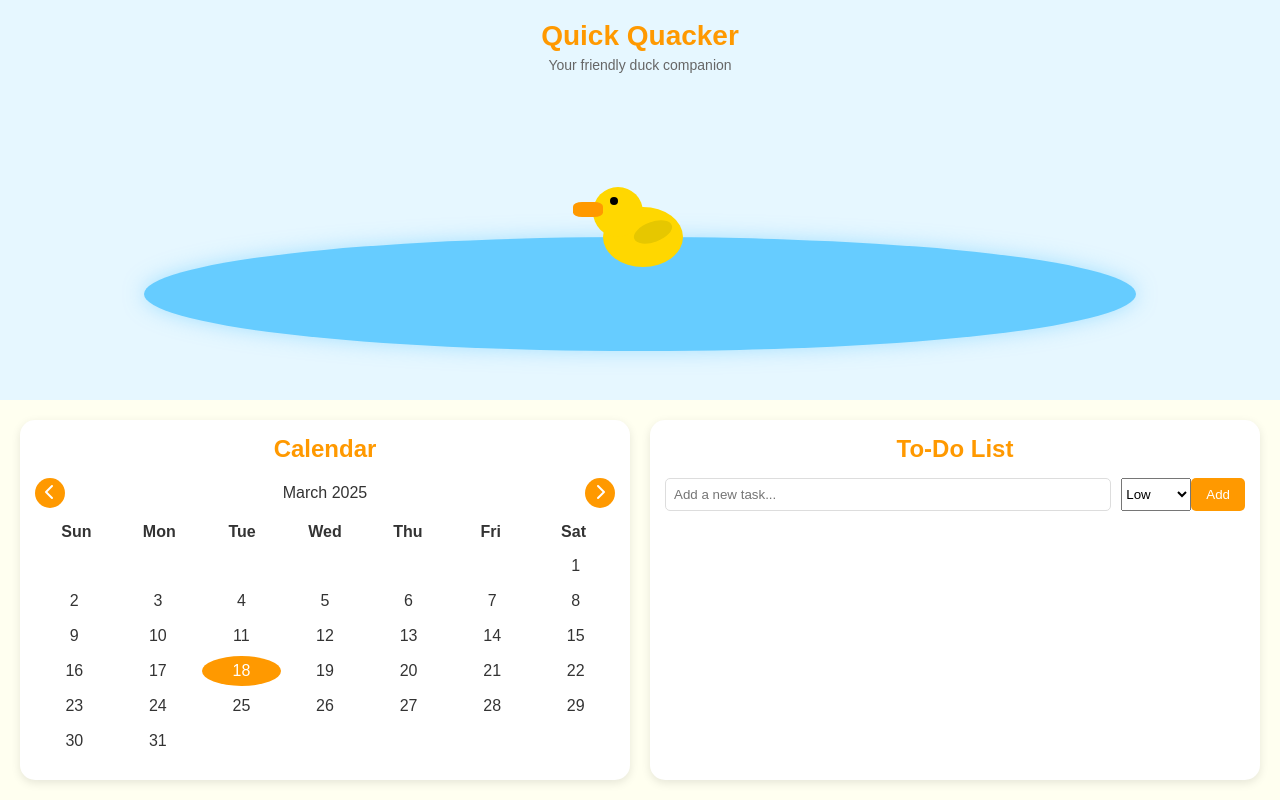
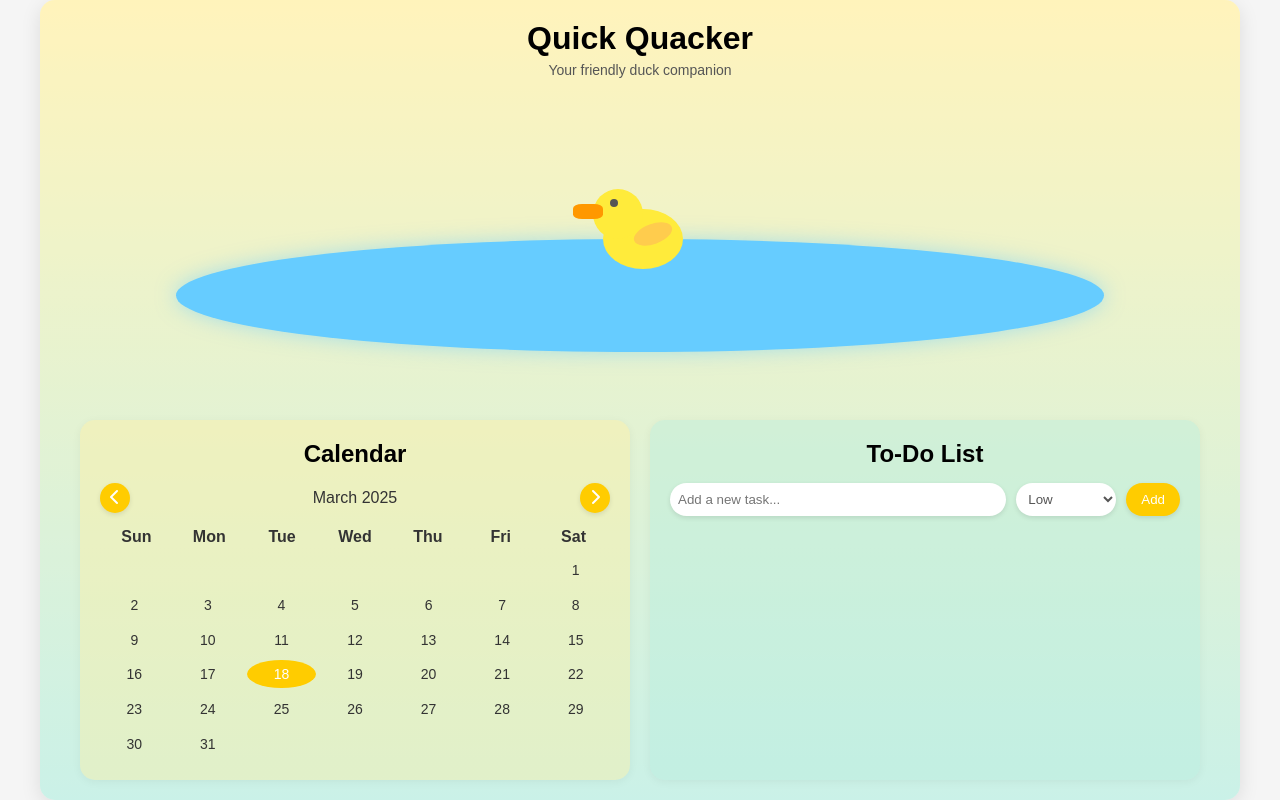
Before and after one commit to hvpham-yorku/project-quick-quacker-coding, a PHP site: the page made by Sprint_1/v4/Homepage/Duck Homepage.html in a window 1280 px wide. Run offline with PHP 8.4, Linux system fonts and the light colour scheme.

Commit message:
Update Duck Homepage.css

```diff
--- a/Sprint_1/v4/Homepage/Duck Homepage.css
+++ b/Sprint_1/v4/Homepage/Duck Homepage.css
@@ -7,7 +7,7 @@
 }
 
 body {
-    background-color: #f0f8ff;
+    background-color: #f5f5f5;
     color: #333;
 }
 
@@ -15,12 +15,18 @@ body {
     display: flex;
     flex-direction: column;
     height: 100vh;
+    max-width: 1200px;
+    margin: 0 auto;
+    box-shadow: 0 5px 20px rgba(0, 0, 0, 0.1);
+    background: linear-gradient(180deg, #ffee9e 0%, #b3ebdd 100%);
+    border-radius: 15px;
+    overflow: hidden;
 }
 
 /* Duck Pet Section */
 .duck-pet-section {
     height: 50%;
-    background-color: #e6f7ff;
+    background-color: rgba(255, 255, 255, 0.3);
     display: flex;
     flex-direction: column;
     padding: 20px;
@@ -35,13 +41,14 @@ body {
 }
 
 .duck-header h1 {
-    color: #ff9900;
-    font-size: 28px;
+    color: #000;
+    font-size: 32px;
+    font-weight: bold;
     margin-bottom: 5px;
 }
 
 .duck-header p {
-    color: #666;
+    color: #555;
     font-size: 14px;
 }
 
@@ -70,12 +77,16 @@ body {
     width: 120px;
     height: 120px;
     z-index: 2;
+    display: flex;
+    flex-direction: column;
+    justify-content: center;
+    align-items: center;
 }
 
 .duck-body {
     width: 80px;
     height: 60px;
-    background-color: #ffd700;
+    background-color: #ffeb3b;
     border-radius: 50%;
     position: absolute;
     top: 30px;
@@ -85,7 +96,7 @@ body {
 .duck-head {
     width: 50px;
     height: 50px;
-    background-color: #ffd700;
+    background-color: #ffeb3b;
     border-radius: 50%;
     position: absolute;
     top: 10px;
@@ -95,7 +106,7 @@ body {
 .duck-bill {
     width: 30px;
     height: 15px;
-    background-color: #ff9900;
+    background-color: #ff9800;
     border-radius: 30%;
     position: absolute;
     top: 25px;
@@ -105,7 +116,7 @@ body {
 .duck-eye {
     width: 8px;
     height: 8px;
-    background-color: #000;
+    background-color: #555;
     border-radius: 50%;
     position: absolute;
     top: 20px;
@@ -115,7 +126,7 @@ body {
 .duck-wing {
     width: 40px;
     height: 20px;
-    background-color: #e6c700;
+    background-color: #ffcc4d;
     border-radius: 50%;
     position: absolute;
     top: 45px;
@@ -127,23 +138,28 @@ body {
 .organizer-section {
     height: 50%;
     display: flex;
-    padding: 20px;
-    background-color: #fffff0;
+    padding: 20px 40px;
+    background-color: rgba(255, 255, 255, 0.3);
 }
 
 /* Calendar Styles */
 .calendar-container {
     flex: 1;
-    padding: 15px;
-    background-color: white;
+    padding: 20px;
+    background-color: rgba(255, 238, 158, 0.4); /* Light yellow background matching the top gradient */
     border-radius: 15px;
     margin-right: 10px;
-    box-shadow: 0 3px 10px rgba(0, 0, 0, 0.1);
+    box-shadow: 0 2px 10px rgba(0, 0, 0, 0.05);
+    overflow: hidden; /* Ensures content doesn't overflow */
+    display: flex;
+    flex-direction: column;
 }
 
 .calendar-container h2 {
     text-align: center;
-    color: #ff9900;
+    color: #000;
+    font-size: 24px;
+    font-weight: bold;
     margin-bottom: 15px;
 }
 
@@ -155,7 +171,7 @@ body {
 }
 
 .calendar-header button {
-    background-color: #ff9900;
+    background-color: #ffcc00;
     color: white;
     border: none;
     width: 30px;
@@ -163,6 +179,7 @@ body {
     border-radius: 50%;
     cursor: pointer;
     font-size: 16px;
+    box-shadow: 0 2px 5px rgba(0, 0, 0, 0.1);
 }
 
 .weekdays {
@@ -177,10 +194,12 @@ body {
     display: grid;
     grid-template-columns: repeat(7, 1fr);
     grid-gap: 5px;
+    flex: 1; /* Allow the calendar days to take up the remaining space */
+    font-size: 14px; /* Slightly smaller font size to fit better */
 }
 
 .calendar-days div {
-    height: 30px;
+    height: 28px; /* Slightly smaller height */
     display: flex;
     align-items: center;
     justify-content: center;
@@ -189,27 +208,30 @@ body {
 }
 
 .calendar-days div:hover {
-    background-color: #fff0cc;
+    background-color: rgba(255, 204, 0, 0.2);
 }
 
 .calendar-days .current-day {
-    background-color: #ff9900;
+    background-color: #ffcc00;
     color: white;
 }
 
 /* To-Do List Styles */
 .todo-container {
     flex: 1;
-    padding: 15px;
-    background-color: white;
+    padding: 20px;
+    background-color: rgba(179, 235, 221, 0.4); /* Light mint background matching the bottom gradient */
     border-radius: 15px;
     margin-left: 10px;
-    box-shadow: 0 3px 10px rgba(0, 0, 0, 0.1);
+    box-shadow: 0 2px 10px rgba(0, 0, 0, 0.05);
+    overflow: hidden;
 }
 
 .todo-container h2 {
     text-align: center;
-    color: #ff9900;
+    color: #000;
+    font-size: 24px;
+    font-weight: bold;
     margin-bottom: 15px;
 }
 
@@ -221,48 +243,170 @@ body {
 .todo-header input {
     flex: 1;
     padding: 8px;
-    border: 1px solid #ddd;
-    border-radius: 5px;
+    border: none;
+    border-radius: 20px;
     margin-right: 10px;
+    box-shadow: 0 2px 5px rgba(0, 0, 0, 0.1);
+    outline: none;
+    color: #555;
+}
+
+.priority-select {
+    width: 100px;
+    padding: 8px;
+    border: none;
+    border-radius: 20px;
+    margin-right: 10px;
+    background-color: white;
+    box-shadow: 0 2px 5px rgba(0, 0, 0, 0.1);
+    outline: none;
+    color: #555;
 }
 
 .todo-header button {
-    background-color: #ff9900;
+    background-color: #ffcc00;
     color: white;
     border: none;
     padding: 0 15px;
-    border-radius: 5px;
+    border-radius: 20px;
     cursor: pointer;
+    box-shadow: 0 2px 5px rgba(0, 0, 0, 0.1);
 }
 
 #todoList {
     list-style-type: none;
     max-height: calc(100% - 80px);
     overflow-y: auto;
+    padding-right: 5px; /* Add a little padding for scrollbar */
 }
 
-#todoList li {
-    padding: 10px;
-    border-bottom: 1px solid #eee;
+.task-card {
+    background-color: rgba(255, 255, 255, 0.7);
+    border-radius: 15px;
+    padding: 15px;
+    margin-bottom: 15px;
     display: flex;
-    justify-content: space-between;
+    align-items: center;
+    box-shadow: 0 2px 5px rgba(0, 0, 0, 0.05);
+    transition: all 0.3s ease;
+}
+
+/* Update task card styling based on priority */
+.task-card.priority-high {
+    background-color: rgba(255, 107, 107, 0.2); /* Light red background */
+    border-left: 4px solid #ff6b6b; /* Red left border */
+}
+
+.task-card.priority-medium {
+    background-color: rgba(255, 211, 105, 0.2); /* Light orange background */
+    border-left: 4px solid #ffd369; /* Orange left border */
+}
+
+.task-card.priority-low {
+    background-color: rgba(87, 204, 153, 0.2); /* Light green background */
+    border-left: 4px solid #57cc99; /* Green left border */
+}
+
+.task-content {
+    flex: 1;
+    display: flex;
     align-items: center;
 }
 
-#todoList li:hover {
-    background-color: #fff0cc;
+.task-text {
+    color: #333;
+    flex: 1;
 }
 
-#todoList li button {
+.task-priority {
+    padding: 3px 8px;
+    border-radius: 10px;
+    font-size: 12px;
+    font-weight: bold;
+    margin-right: 10px;
+    box-shadow: 0 1px 3px rgba(0, 0, 0, 0.1);
+}
+
+.priority-high {
     background-color: #ff6b6b;
     color: white;
-    border: none;
-    padding: 5px 10px;
-    border-radius: 5px;
-    cursor: pointer;
 }
 
-.completed {
+.priority-medium {
+    background-color: #ffd369;
+    color: #333;
+}
+
+.priority-low {
+    background-color: #57cc99;
+    color: white;
+}
+
+/* Style for the icons */
+.icon-button {
+    background: none;
+    border: none;
+    cursor: pointer;
+    font-size: 18px;
+    display: flex;
+    align-items: center;
+    justify-content: center;
+    width: 36px;
+    height: 36px;
+    border-radius: 50%;
+    margin-left: 8px;
+    transition: background-color 0.2s;
+}
+
+.check-icon {
+    color: #4CAF50; /* Green */
+}
+
+.trash-icon {
+    color: #F44336; /* Red */
+}
+
+.icon-button:hover {
+    background-color: rgba(0, 0, 0, 0.1);
+}
+
+.completed .task-text {
     text-decoration: line-through;
-    color: #999;
+    color: #6d3b1a;
 }
+
+.completed .check-icon {
+    background-color: #4CAF50;
+    color: white;
+}
+
+@keyframes ripple {
+    0% {
+        transform: scale(0);
+        opacity: 0.8;
+    }
+    100% {
+        transform: scale(3);
+        opacity: 0;
+    }
+}
+
+@media (max-width: 768px) {
+    .organizer-section {
+        flex-direction: column;
+    }
+
+    .calendar-container,
+    .todo-container {
+        width: 100%;
+        margin: 0 0 20px 0;
+    }
+
+    .calendar-days {
+        font-size: 12px; /* Even smaller font size for mobile */
+    }
+
+    .calendar-days div {
+        height: 24px; /* Smaller height for mobile */
+    }
+}
```
